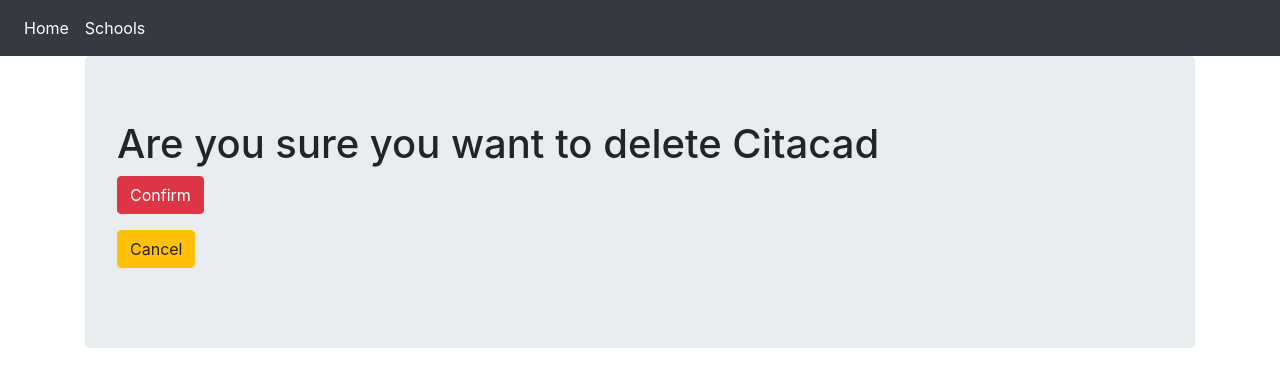
After one commit to ayeola05/CBV-CrudApp, a Django app: page /delete/1/ in a window 1280 px wide. The commit adds this page. Shown: the top 387 px of the page. Run offline with Django 3.2, Linux system fonts and the light colour scheme; data comes from the database, SQL or seed files in the repository; some libraries are stand-ins or nearby versions.

Commit message:
implemented the delete option

```diff
--- /dev/null
+++ b/crud_app/templates/crud_app/school_confirm_delete.html
@@ -0,0 +1,20 @@
+{% extends 'crud_app/base.html' %}
+
+
+
+{% block content %}
+
+<div class="container jumbotron">
+
+<h1>Are you sure you want to delete {{school_delete.name}}</h1>
+
+<form method="POST">
+	{% csrf_token %}
+	<p><input class="btn btn-danger" type="submit" value="Confirm"></p>
+	<p><a class="btn btn-warning" href="{% url 'crud_app:detail' school_delete.id %}">Cancel</a></p>
+</form>
+
+
+</div>
+
+{% endblock content %}
--- a/crud_app/templates/crud_app/school_detail.html
+++ b/crud_app/templates/crud_app/school_detail.html
@@ -19,4 +19,8 @@
   <p><a class="btn btn-warning" href="{% url 'crud_app:update'  school.id %}">Update</a></p>
 </div>
 
+<p>
+  <a class="btn btn-danger" href="{% url 'crud_app:delete' school.id %}">Delete {{school.name}}</a>
+</p>
+
 {% endblock content %}
--- a/crud_app/views.py
+++ b/crud_app/views.py
@@ -1,5 +1,5 @@
 from django.shortcuts import render
-from .import models
+from crud_app.models import School
 from django.urls import reverse_lazy
 from django.views.generic import TemplateView, ListView, DetailView, UpdateView, CreateView, DeleteView
 
@@ -8,20 +8,20 @@ class Index(TemplateView):
   template_name = 'crud_app/index.html'
 
 class SchoolList(ListView):
-  model = models.School
+  model = School
 
 class SchoolDetail(DetailView):
-  model = models.School
+  model = School
 
 class SchoolUpdate(UpdateView):
-  model = models.School
+  model = School
   fields = '__all__'
 
 class SchoolCreate(CreateView):
-  model = models.School
+  model = School
   fields = '__all__'
 
 class SchoolDelete(DeleteView):
-  model = models.School
+  model = School
   context_object_name = 'school_delete'
   success_url = reverse_lazy('crud_app:list')
```
